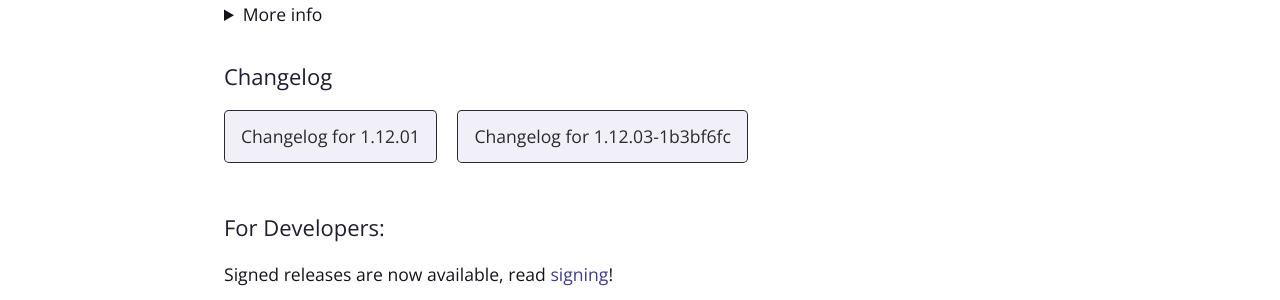
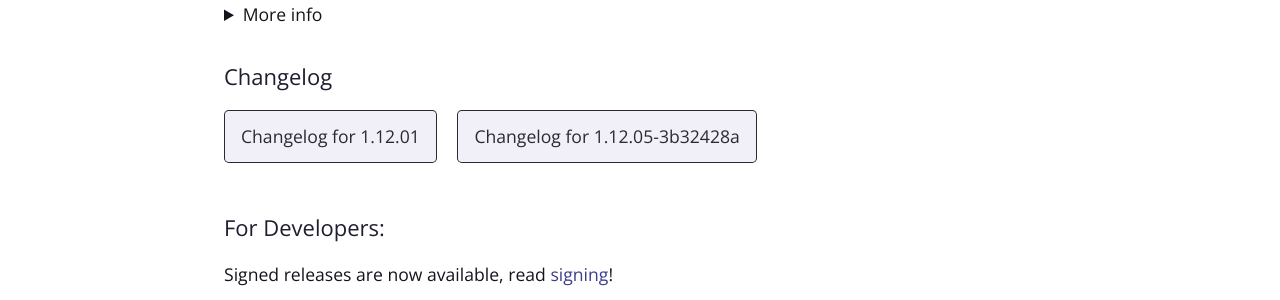
Before and after one commit to kami-blue/website, a Jekyll site: the page built from download.md, in a window 1280 px wide. Shown: the part 621-921 px from the top of the page. Built offline with Jekyll 4.4.1, drawn with Linux system fonts in a browser that asks for light colours.

Commit message:
[bump] Release 1.12.05-3b32428a

```diff
--- a/_config.yml
+++ b/_config.yml
@@ -7,12 +7,12 @@ github:
   website_url: https://github.com/kami-blue/website
   jar_url: https://github.com/kami-blue/client/releases/download/1.12.01/kamiblue-1.12.01.jar
   jar_sig_url: https://github.com/kami-blue/client/releases/download/1.12.01/kamiblue-1.12.01.jar.sig
-  beta_jar_url: https://github.com/kami-blue/nightly-releases/releases/download/1.12.03-1b3bf6fc/kamiblue-1.12.03-1b3bf6fc.jar
+  beta_jar_url: https://github.com/kami-blue/nightly-releases/releases/download/1.12.05-3b32428a/kamiblue-1.12.05-3b32428a.jar
 cur_ver: 1.12.01
-beta_ver: 1.12.03-1b3bf6fc
+beta_ver: 1.12.05-3b32428a
 discord_url: https://kamiblue.org/discord
 downloads_api_ver: v1
-build_number: 835
+build_number: 836
 theme: jekyll-theme-cayman
 gems:
   - jekyll-seo-tag
```
